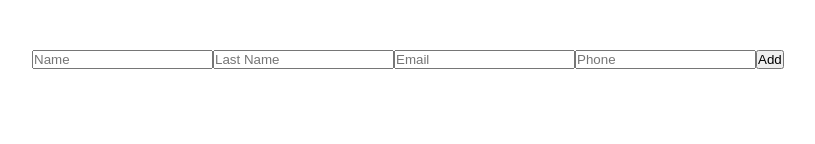
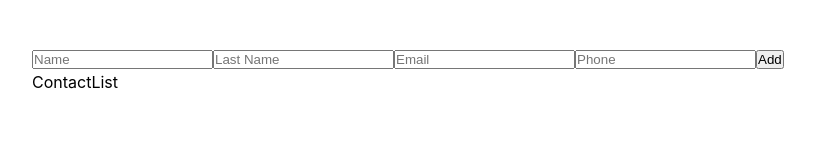
Before and after one commit to Hossein-Bakhtiari/contact-app, a React (Vite) app: page / in a window 1280 px wide. Shown: the part 156-300 px from the top of the page, without its empty margins (118-933 px from the left). Built offline with nearby package versions, Linux system fonts and the light colour scheme.

Commit message:
add addContact section

```diff
--- /dev/null
+++ b/src/components/ContactList.jsx
@@ -0,0 +1,9 @@
+import React from 'react'
+
+function ContactList(props) {
+  return (
+    <div>ContactList</div>
+  )
+}
+
+export default ContactList
--- a/src/components/Contacts.jsx
+++ b/src/components/Contacts.jsx
@@ -1,4 +1,5 @@
 import React, { useState } from 'react'
+import ContactList from './ContactList';
 
 function Contacts() {
   const [contact , setContact ] = useState({
@@ -8,6 +9,8 @@ function Contacts() {
     phone: "",
   })
 
+  const [contacts , setContacts ] = useState([]);
+
   const changHandlar = (event) => {
     const name = event.target.name
     const value = event.target.value
@@ -16,7 +19,14 @@ function Contacts() {
   }
 
   const addHandler = () => {
-        console.log(contact)
+       setContacts((contacts) => ([ ...contacts , contact ]))
+       setContact( {
+        name:"",
+        lastName: "",
+        email: "",
+        phone: "",
+      } )
+
   }
 
 
@@ -57,6 +67,7 @@ return (
         />
 
         <button onClick={addHandler}>Add</button>
+        <ContactList contacts={contact}/>
     </div>
   )
 }
```
